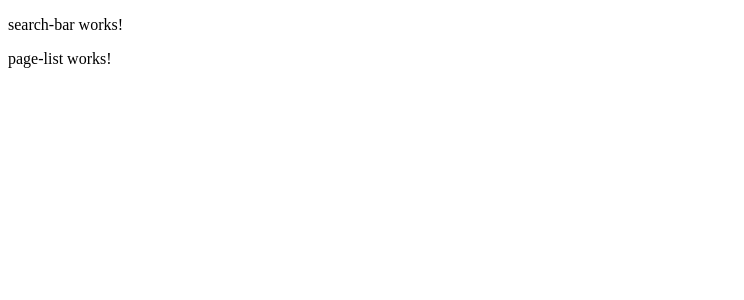
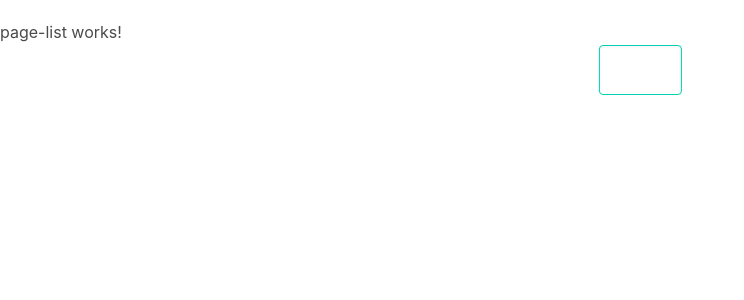
Before and after one commit to LaraGuardiola/angular-http-requests, an Angular app: page / in a window 1280 px wide. Shown: the top 300 px of the page, without its empty margins (0-744 px from the left). Built offline with nearby package versions, Linux system fonts and the light colour scheme.

Commit message:
started with communication between child to parent using Output and EventEmitter

```diff
--- a/package.json
+++ b/package.json
@@ -18,6 +18,7 @@
     "@angular/platform-browser": "~13.3.0",
     "@angular/platform-browser-dynamic": "~13.3.0",
     "@angular/router": "~13.3.0",
+    "bulma": "^0.9.4",
     "rxjs": "~7.5.0",
     "tslib": "^2.3.0",
     "zone.js": "~0.11.4"
--- a/src/app/app.component.css
+++ b/src/app/app.component.css
@@ -0,0 +1,4 @@
+:host {
+    display: block;
+    margin-top: 20px;
+}
--- a/src/app/app.component.html
+++ b/src/app/app.component.html
@@ -1,2 +1,2 @@
-<app-search-bar></app-search-bar>
+<app-search-bar (submitted)="onTerm($event)"></app-search-bar>
 <app-page-list></app-page-list>
--- a/src/app/app.component.ts
+++ b/src/app/app.component.ts
@@ -7,4 +7,8 @@ import { Component } from '@angular/core';
 })
 export class AppComponent {
   title = 'requests';
+
+  onTerm(term: any){
+    console.log(term);
+  }
 }
--- a/src/app/search-bar/search-bar.component.css
+++ b/src/app/search-bar/search-bar.component.css
@@ -0,0 +1,14 @@
+input {
+    width: 300px;
+    position: absolute;
+    top: 10%;
+    left: 50%;
+    transform: translate(-50%, -50%);
+}
+
+:host {
+    position: absolute;
+    top: 10%;
+    left: 50%;
+    transform: translate(-50%, -50%);
+}
--- a/src/app/search-bar/search-bar.component.html
+++ b/src/app/search-bar/search-bar.component.html
@@ -1 +1,4 @@
-<p>search-bar works!</p>
+<h1 class="searchTitle">Search Bar</h1>
+<form onaction="" (submit)="onFormSubmit($event)">
+    <input (input)="onInput($any($event.target).value)" class="input is-primary is-medium" type="text">
+</form>
--- a/src/app/search-bar/search-bar.component.ts
+++ b/src/app/search-bar/search-bar.component.ts
@@ -1,4 +1,4 @@
-import { Component, OnInit } from '@angular/core';
+import { Component, OnInit, EventEmitter, Output } from '@angular/core';
 
 @Component({
   selector: 'app-search-bar',
@@ -7,9 +7,21 @@ import { Component, OnInit } from '@angular/core';
 })
 export class SearchBarComponent implements OnInit {
 
+  @Output() submitted = new EventEmitter<any>()
+  term : any;
+;
   constructor() { }
 
   ngOnInit(): void {
   }
 
+  onInput(value: any){
+    this.term = value as HTMLElement;
+  }
+
+  onFormSubmit(event: any){
+    event.preventDefault();
+    this.submitted.emit(this.term)
+  }
+
 }
--- a/src/styles.css
+++ b/src/styles.css
@@ -1 +1,8 @@
 /* You can add global styles to this file, and also import other style files */
+@import 'bulma/css/bulma.css';
+
+*{
+    margin: 0;
+    padding: 0;
+    box-sizing: border-box;
+}
```
Also changed, not shown: 1 other file (tests, documents, lock files or other folders).
